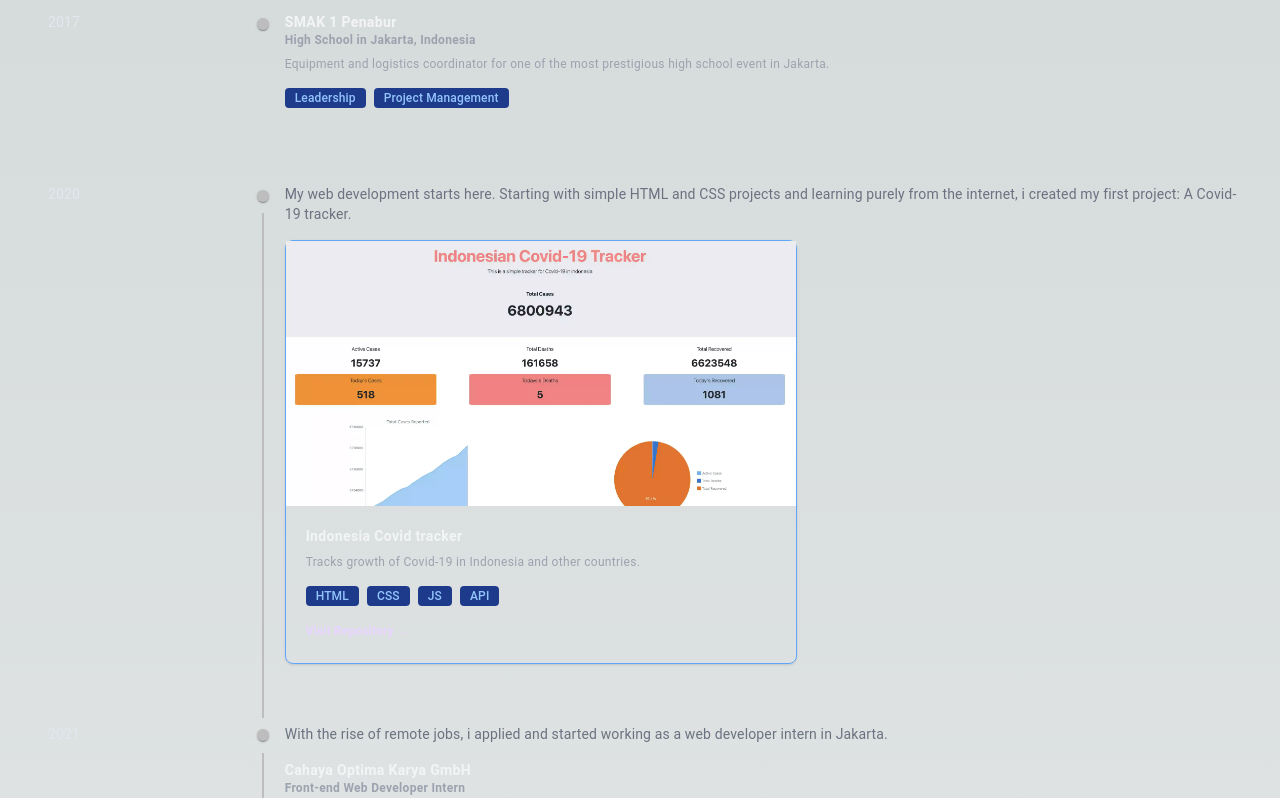
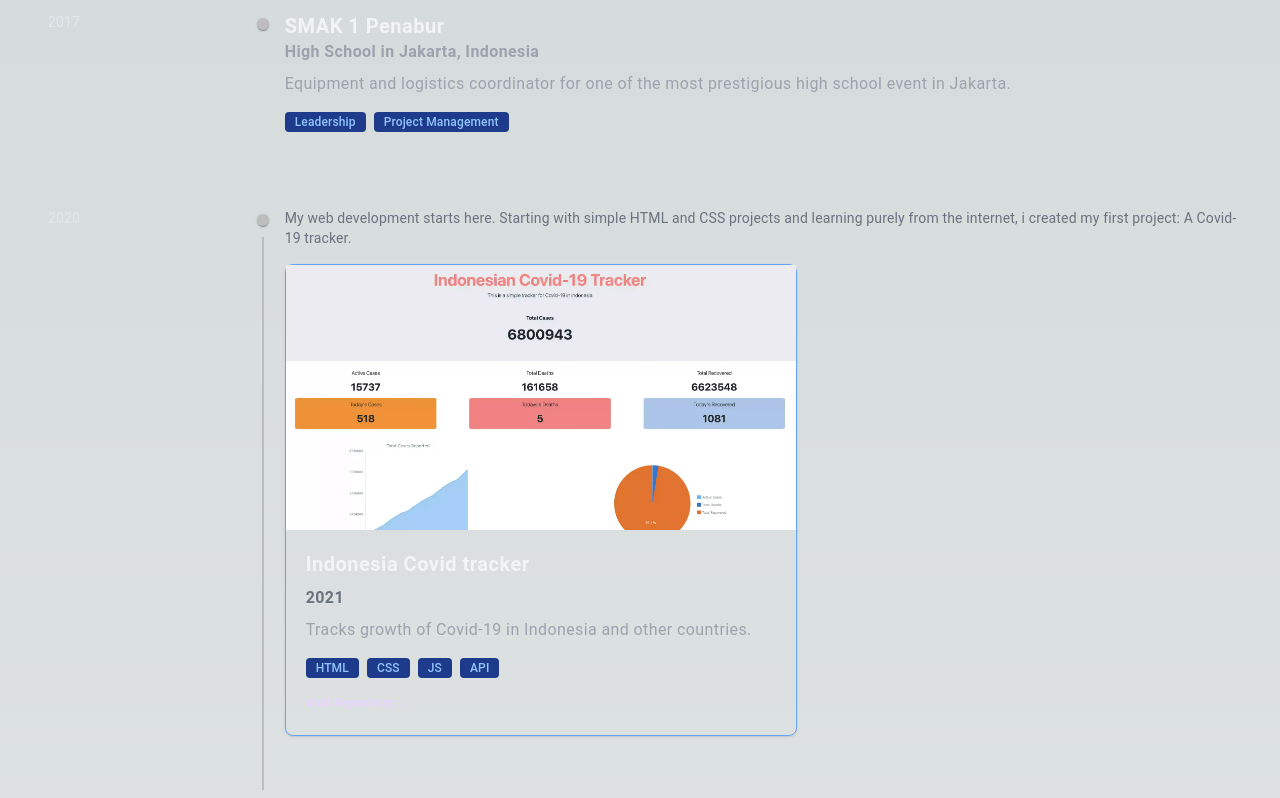
Before and after one commit to brebribre/pers-web, a Next.js app: page /components/shared/timeline in a window 1280 px wide. Shown: the top 798 px of the page. Built offline with nearby package versions, Linux system fonts and the light colour scheme.

Commit message:
easier to read now

```diff
--- a/pages/components/cards/timelineCard.tsx
+++ b/pages/components/cards/timelineCard.tsx
@@ -15,9 +15,9 @@ function TimelineCard(props:CardValue){
     return (
         <div className="">
             <div className="">
-                <p className="font-bold text-sm tracking-wide text-gray-100">{props.header}</p>
-                <p className="font-semibold text-xs mb-2 tracking-wide text-gray-400">{props.subheader}</p>
-                <p className="text-xs font-normal text-gray-400 tracking-wide mb-2">{props.desc}</p>
+                <p className="font-bold text-xl tracking-wide text-gray-100">{props.header}</p>
+                <p className="font-semibold text-md mb-2 tracking-wide text-gray-400">{props.subheader}</p>
+                <p className="text-md font-normal text-gray-400 tracking-wide mb-2">{props.desc}</p>
                 <div className="flex flex-wrap">
                     {props.tags?.map((item, index) => (
                         <Tag key={index} desc={item} />
--- a/pages/components/cards/timelineProjectCard.tsx
+++ b/pages/components/cards/timelineProjectCard.tsx
@@ -21,8 +21,9 @@ function TimelineProjectCard(props:CardValue){
                         <Image src={props.href} alt={props.header} width={560} height={300}/>
                     </a>
                     <div className="p-5">
-                        <p className="font-bold text-sm tracking-wide text-gray-100">{props.header}</p>
-                        <p className="font-normal mt-2 text-xs mb-2 tracking-wide text-gray-400">{props.desc}</p>
+                        <p className="font-bold text-xl tracking-wide text-gray-100">{props.header}</p>
+                        <p className="font-bold text-md mt-2 tracking-wide text-gray-500">{props.time}</p>
+                        <p className="font-normal mt-2 text-md mb-2 tracking-wide text-gray-400">{props.desc}</p>
                         <div className = "flex flex-wrap">
                             {props.tags?.map((item, index) => (
                             <Tag key={index} desc={item} />
@@ -34,6 +35,7 @@ function TimelineProjectCard(props:CardValue){
                             {props.additional}
                         </a>
                     </p>
+
                     </div>
 
 
--- a/pages/components/shared/leftContent.tsx
+++ b/pages/components/shared/leftContent.tsx
@@ -12,11 +12,11 @@ function LeftContent(props: any) {
                 <h1 className="text-4xl font-semibold tracking-tight text-lime-100 xl:text-7xl lg:text-7xl md:text-6xl">
                     Hi, i&apos;m Bryan
                 </h1>
-                <p className="mt-4 text-sm text-slate-400 font-normal max-w-lg">A student @TUM Informatics, working student @Agile-Robots-SE and passionate in my journey as a software engineer!</p>
+                <p className="mt-4 text-lg text-slate-400 font-normal max-w-lg">A student @TUM Informatics, working student @Agile-Robots-SE and passionate in my journey as a software engineer!</p>
 
 
                 <div className="my-4 flex items-center justify-left gap-x-6">
-                     <Icon
+                    <Icon
                         url= "https://www.linkedin.com/in/bryanalvin/"
                         src="linkedin.svg"
                         alt="linkedin-icon"
--- a/pages/components/shared/timeline.tsx
+++ b/pages/components/shared/timeline.tsx
@@ -320,8 +320,8 @@ export default function CustomizedTimeline() {
                     A personal project for data visualization, where i made a web application that receives a sales report from the Shopee e-commerce and reformats it to a format that is easy to read.
                 </p>
                     <TimelineProjectCard
-                    time = "2023 - now"
-                    header = "PodoMore"
+                    time = "September 2024"
+                    header = "Shopee Sales Report"
                     desc = "A web application to support the Podomoro studying technique, written in Vue.js."
                     tags = {["Vue.js", "CSS", "Typescript", "Python", "pandas" ,"On progress"]}
                     additional = "See Project →"
```
